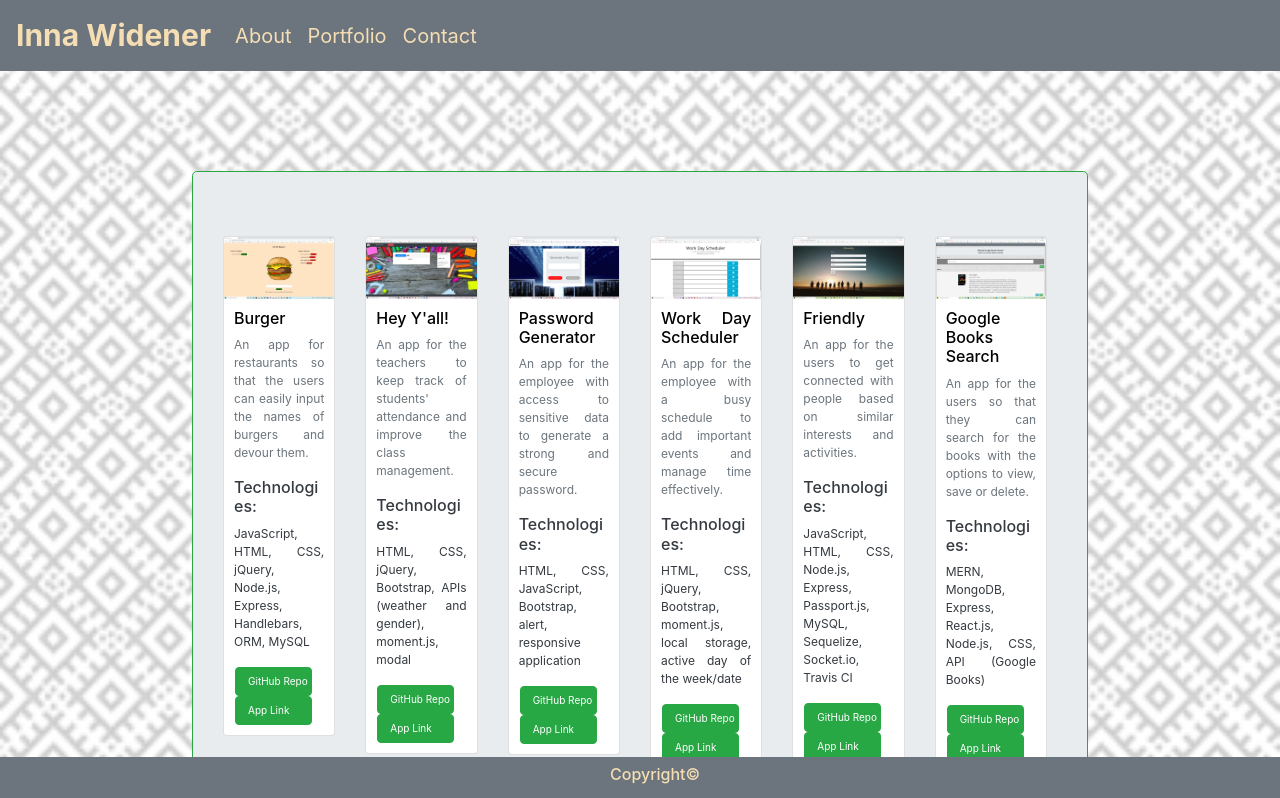
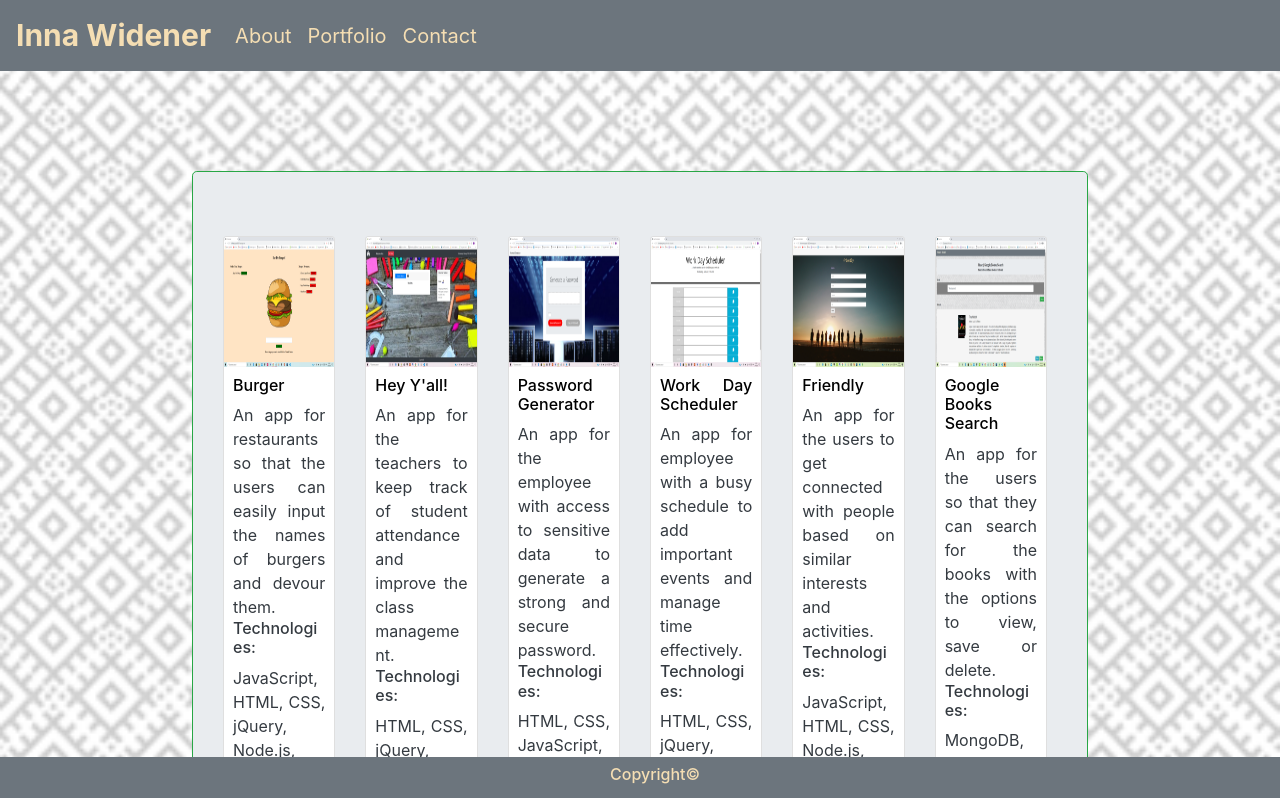
Before and after one commit to iwidener/Professional-Portfolio, a React (Create React App) app: page /Professional-Portfolio/portfolio in a window 1280 px wide. Shown: the top 798 px of the page. Built offline with nearby package versions, Linux system fonts and the light colour scheme.

Commit message:
Corrected code in Card and changed the style. Made the email link to open in a new tab.

```diff
--- a/src/App.css
+++ b/src/App.css
@@ -28,6 +28,14 @@
   padding: 0px;
 }
 
+p {
+  font-size: 16px;
+}
+
+a {
+  text-decoration-line: none !important;
+}
+
 div.bio-about {
   text-align: justify;
 }
--- a/src/components/Card/index.js
+++ b/src/components/Card/index.js
@@ -18,11 +18,11 @@
 
                     <div className="card-body text-dark">
                         <h6 className="title">Burger</h6>
-                        <p className="card-text text-secondary">
-                            An app for restaurants so that the users can easily input the names of burgers and devour them. </p>
+                        <div className="card-text">
+                            An app for restaurants so that the users can easily input the names of burgers and devour them. </div>
                         <div className="technologies">
                             <h6 className="techno-title text-dark">Technologies:</h6>
-                            <p className="techno-list">JavaScript, HTML, CSS, jQuery, Node.js, Express, Handlebars, ORM, MySQL</p>
+                            <div className="techno-list">JavaScript, HTML, CSS, jQuery, Node.js, ORMs, Express, Handlebars, MySQL</div>
                         </div>
                         <a href="https://github.com/iwidener/Burger" target="_blank" rel="noopener noreferrer" className="btn btn-success">GitHub Repo</a>
                         <a href="https://floating-eyrie-38357.herokuapp.com/" target="_blank" rel="noopener noreferrer" className="btn btn-success">App Link</a>
@@ -36,11 +36,11 @@
 
                     <div className="card-body text-dark">
                         <h6 className="title">Hey Y'all!</h6>
-                        <p className="card-text text-secondary">
-                            An app for the teachers to keep track of students' attendance and improve the class management.</p>
+                        <div className="card-text">
+                            An app for the teachers to keep track of student attendance and improve the class management.</div>
                         <div className="technologies">
                             <h6 className="techno-title text-dark">Technologies:</h6>
-                            <p className="techno-list">HTML, CSS, jQuery, Bootstrap, APIs (weather and gender), moment.js, modal</p>
+                            <div className="techno-list">HTML, CSS, jQuery, Bootstrap, moment.js, APIs (weather and gender), modal</div>
                         </div>
                         <a href="https://github.com/kayla8693/classroom-self-checkin" target="_blank" rel="noopener noreferrer" className="btn btn-success">GitHub Repo</a>
                         <a href="https://kayla8693.github.io/classroom-self-checkin/" target="_blank" rel="noopener noreferrer" className="btn btn-success">App Link</a>
@@ -54,11 +54,13 @@
 
                     <div className="card-body text-dark">
                         <h6 className="title">Password Generator</h6>
-                        <p className="card-text text-secondary">
-                            An app for the employee with access to sensitive data to generate a strong and secure password.</p>
+                        <div className="card-text">
+                            An app for the employee with access to sensitive data to generate a strong and secure password.</div>
                         <div className="technologies">
                             <h6 className="techno-title text-dark">Technologies:</h6>
-                            <p className="techno-list">HTML, CSS, JavaScript, Bootstrap, alert, responsive application</p>
+                            <div className="techno-list">HTML, CSS, JavaScript, Bootstrap, responsive application, alert<br />
+                            <br />
+                            </div>
                         </div>
                         <a href="https://github.com/iwidener/Password-Generator" target="_blank" rel="noopener noreferrer" className="btn btn-success">GitHub Repo</a>
                         <a href="https://iwidener.github.io/Password-Generator/" target="_blank" rel="noopener noreferrer" className="btn btn-success">App Link</a>
@@ -72,11 +74,11 @@
 
                     <div className="card-body text-dark">
                         <h6 className="title">Work Day Scheduler</h6>
-                        <p className="card-text text-secondary">
-                            An app for the employee with a busy schedule to add important events and manage time effectively.</p>
+                        <div className="card-text">
+                            An app for employee with a busy schedule to add important events and manage time effectively.</div>
                         <div className="technologies">
                             <h6 className="techno-title text-dark">Technologies:</h6>
-                            <p className="techno-list">HTML, CSS, jQuery, Bootstrap, moment.js, local storage, active day of the week/date</p>
+                            <div className="techno-list">HTML, CSS, jQuery, Bootstrap, moment.js, local storage, active day of the week/date</div>
                         </div>
                         <a href="https://github.com/iwidener/Work-Day-Scheduler" target="_blank" rel="noopener noreferrer" className="btn btn-success">GitHub Repo</a>
                         <a href="https://iwidener.github.io/Work-Day-Scheduler/" target="_blank" rel="noopener noreferrer" className="btn btn-success">App Link</a>
@@ -90,11 +92,11 @@
 
                     <div className="card-body text-dark">
                         <h6 className="title">Friendly</h6>
-                        <p className="card-text text-secondary">
-                            An app for the users to get connected with people based on similar interests and activities.</p>
+                        <div className="card-text">
+                            An app for the users to get connected with people based on similar interests and activities.</div>
                         <div className="technologies">
                             <h6 className="techno-title text-dark">Technologies:</h6>
-                            <p className="techno-list">JavaScript, HTML, CSS, Node.js, Express, Passport.js, MySQL, Sequelize, Socket.io, Travis CI</p>
+                            <div className="techno-list">JavaScript, HTML, CSS, Node.js, Passport.js, MySQL, Sequelize,  Socket.io, Travis CI</div>
                         </div>
                         <a href="https://github.com/iwidener/Project-2" target="_blank" rel="noopener noreferrer" className="btn btn-success">GitHub Repo</a>
                         <a href="https://immense-garden-32852.herokuapp.com/" target="_blank" rel="noopener noreferrer" className="btn btn-success">App Link</a>
@@ -108,11 +110,11 @@
 
                     <div className="card-body text-dark">
                         <h6 className="title">Google Books Search</h6>
-                        <p className="card-text text-secondary">
-                            An app for the users so that they can search for the books with the options to view, save or delete.</p>
+                        <div className="card-text">
+                            An app for the users so that they can search for the books with the options to view, save or delete.</div>
                         <div className="technologies">
                             <h6 className="techno-title text-dark">Technologies:</h6>
-                            <p className="techno-list">MERN, MongoDB, Express, React.js, Node.js, CSS, API (Google Books)</p>
+                            <div className="techno-list">MongoDB, Express, React.js, Node.js, CSS, API (Google Books), Mongoose, axios</div>
                         </div>
                         <a href="https://github.com/iwidener/Google-Books-Search" target="_blank" rel="noopener noreferrer" className="btn btn-success">GitHub Repo</a>
                         <a href="https://google-books-search-star.herokuapp.com/" target="_blank" rel="noopener noreferrer" className="btn btn-success">App Link</a>
--- a/src/components/Card/style.css
+++ b/src/components/Card/style.css
@@ -11,24 +11,26 @@
 
 img.card-img-top {
    width: 100%;
+   height: 130px;
 }
 
 a.btn.btn-success {
     width: 77px;
-    font-size: 10px;
-    margin-left: 1px;
-    margin-right: 2px;
-    text-align: justify;
+    font-size: 11px;
+    margin-top: 10px;
+    margin-left: 0px;
+    margin-right: 5px;
+    padding-left: 6px;
 }
 
 div.card-body.text-dark {
-    padding: 10px;
+    padding: 9px;
 }
 
-p.card-text.text-secondary {
-    font-size: 12px;
+div.card-text {
+    font-size: 16px;
 }
 
-p.techno-list {
-    font-size: 12px;
+div.techno-list {
+    font-size: 16px;
 }
--- a/src/pages/About.js
+++ b/src/pages/About.js
@@ -27,7 +27,7 @@
                             <p>
                                 Compelled to succeed in the technological world and to embrace the new computer languages. Excited to write the code, develop responsive websites as well as deliver outstanding and functional web experiences.</p>
                             <p>
-                                I have earned a certificate in Web Development through Southern Methodist University while expanding skills in HTML, CSS, Javascript, jQuery, Express.js, Node.js, MySQL, MongoDB, React, and MERN. Positioned to contribute to teamwork with a personal passion for the details, critical thinking and excellent communication skills. Disciplined to do work with minimum supervision.</p>
+                                I have earned a certificate in Web Development through Southern Methodist University while expanding skills in HTML, CSS, JavaScript, jQuery, Express.js, Node.js, MySQL, MongoDB, React, and MERN. Positioned to contribute to teamwork with a personal passion for the details, critical thinking and excellent communication skills. Disciplined to do work with minimum supervision.</p>
                             <p>
                                 I like to learn the languages and now I want to excel in techno linguistics.</p>
                         </div>
--- a/src/pages/Contact.js
+++ b/src/pages/Contact.js
@@ -10,11 +10,15 @@
             <Jumbotron>
                 <Row>
                     <Column size="md-12">
-                        <div className="contact-message">Please, contact me at iwide2019@gmail.com and I will reply you right away. I'm looking forward to hearing from you. Thank you for visiting my web page!</div>
+                        <div className="contact-message">
+                            <p>I am open to work and collaborate on new coding challenges. I'm looking forward to hearing from you.</p>
+                            <p> Please, send me a <a href="mailto:iwide2019@gmail.com" target="_blank" rel="noopener noreferrer">message</a> and I will reply you right away.</p>
+                            <p>Thank you for visiting my web page!</p>
+                        </div>
                     </Column>
                 </Row>
             </Jumbotron>
-        </div>
+        </div >
     )
 }
 
```
